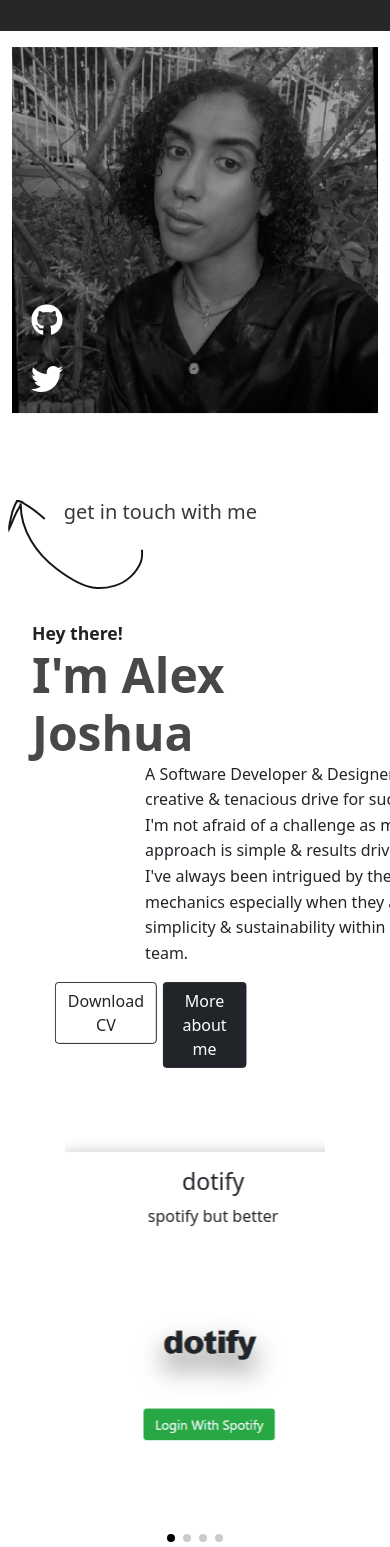
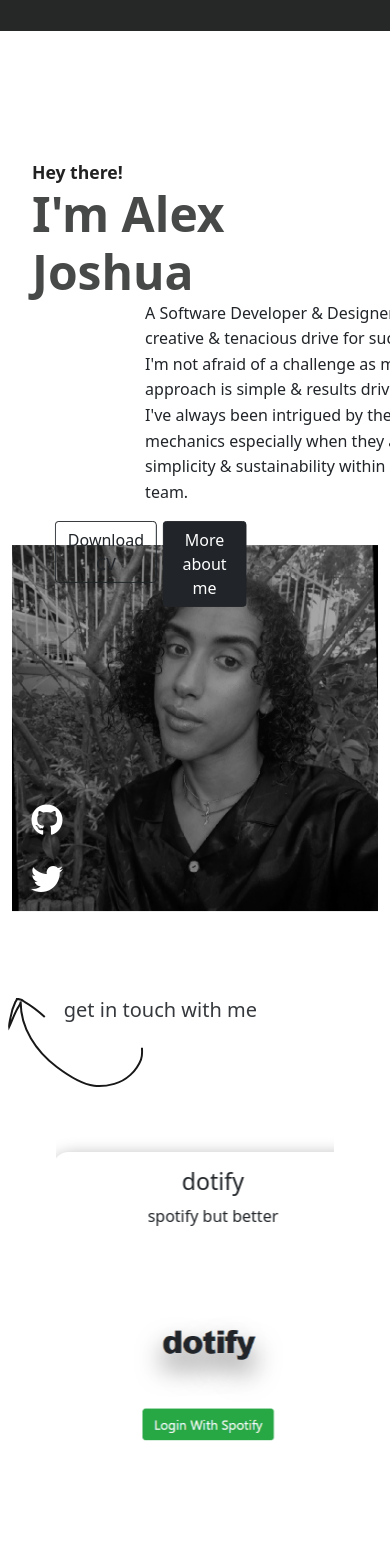
Before and after one commit to hyperxtend/hyperxtend, a React (Create React App) app: page /about in a window 390 px wide. Shown: the part 65-1612 px from the top of the page. Built offline with nearby package versions, Linux system fonts and the light colour scheme.

Commit message:
add media queries for responsiveness

```diff
--- a/src/components/about/component.css
+++ b/src/components/about/component.css
@@ -56,7 +56,7 @@
 }
 
 .container .skills-container button:hover {
-  box-shadow: 1px 1px 1px 0px #222 2b;
+  box-shadow: 1px 1px 1px 0px #2222;
 }
 .container .skills-container button:focus,
 .container .skills-container button:active {
@@ -64,11 +64,9 @@
   box-shadow: 1px 1px 10px 0px #222 80;
 }
 @media only screen and (max-width: 766px) {
-  .container {
-    height: auto;
-  }
-  .container .details-container {
-    flex-direction: column;
+  .details-container {
+    display: flex;
+    flex-direction: column-reverse;
   }
   .container .details-container .avatar img {
     width: 300px;
--- a/src/components/about/component.jsx
+++ b/src/components/about/component.jsx
@@ -21,6 +21,11 @@ const StyledImage = styled.img`
     filter: grayscale(0%) brightness(100%);
     transition: 1s ease-in-out;
   }
+
+  @media only screen and (max-width: 766px) {
+    marign-top: 0.5rem
+    width: 80%;
+  }
 `;
 
 const IconsContainer = styled.div`
@@ -35,6 +40,10 @@ const IconsContainer = styled.div`
   flex-direction: column;
   align-items: center;
   justify-content: space-around;
+
+  @media only screen and (max-width: 766px) {
+    top: 650px;
+  }
 `;
 
 const StyledLink = styled.a`
@@ -73,7 +82,6 @@ const DetailsContainer = styled.div`
   max-width: 920px;
   margin: auto;
   transform: translateY(15%);
-  box-shadow: 0px 0px 6px 0px #222 73;
   width: 100%;
   height: 100%;
 `;
--- a/src/components/carousel/component.css
+++ b/src/components/carousel/component.css
@@ -1,6 +1,6 @@
 .swiper {
   width: 70%;
-  height: 60vh;
+  height: 80vh;
 }
 
 .swiper-slide {
@@ -56,8 +56,8 @@
 
 @media only screen and (max-width: 770px) {
   .swiper {
-    width: 80%;
-    height: 50vh;
+    width: 85%;
+    height: 70vh;
     margin-top: 5rem;
   }
 }
```
